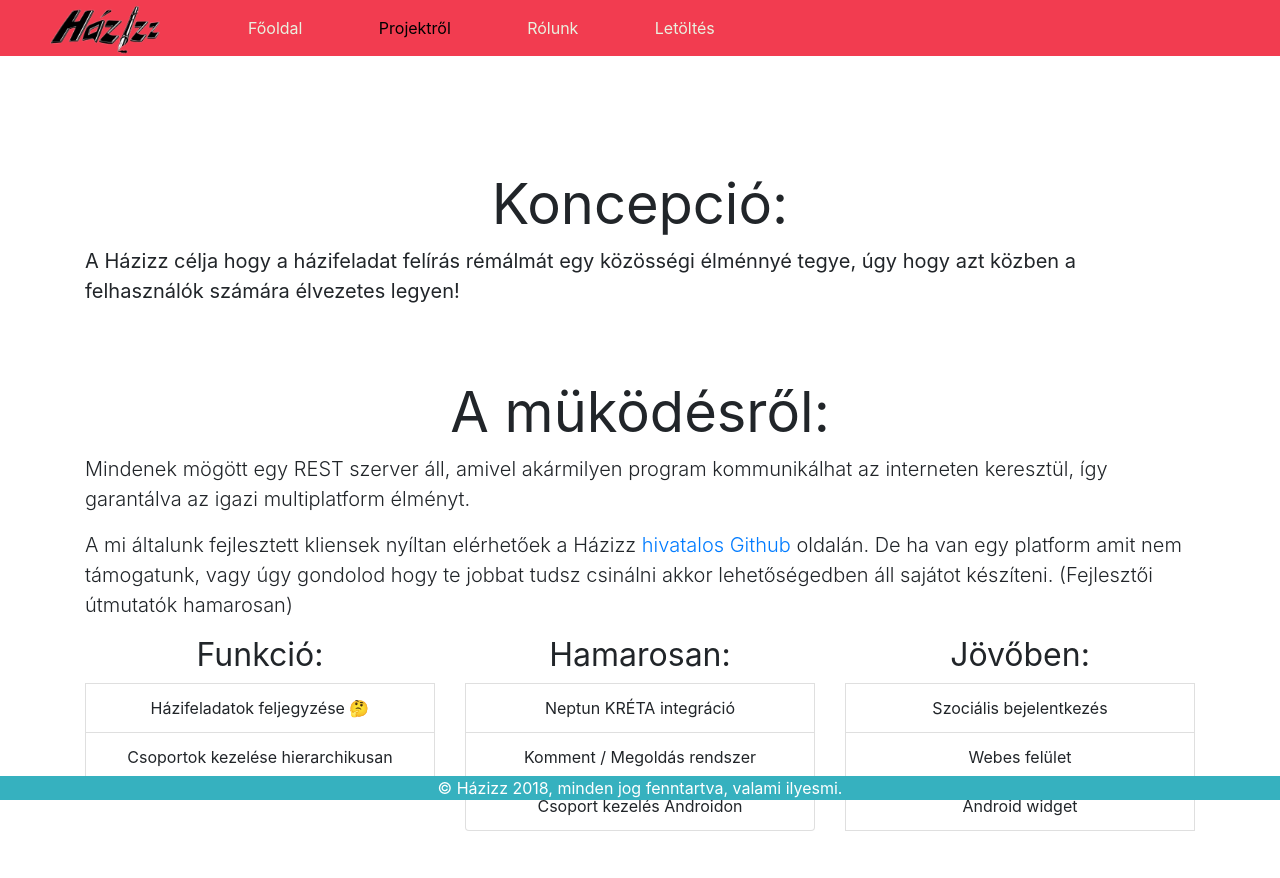
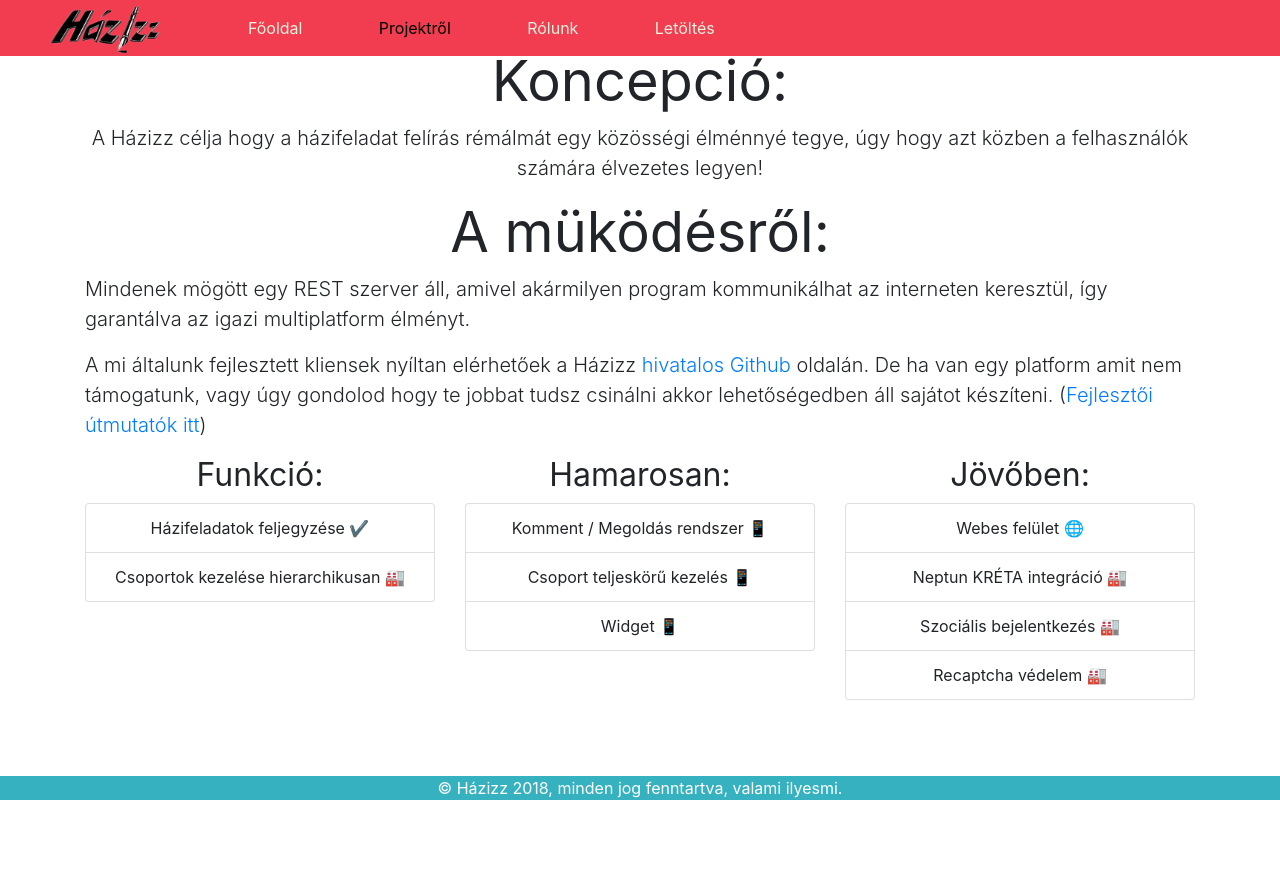
Before and after one commit to hazizz/hazizz.github.io, a plain HTML site: page project.html in a window 1280 px wide. After the commit the page ends 800 px from the top, so only its background shows below. Drawn offline with nearby package versions, Linux system fonts and the light colour scheme.

Commit message:
Update 0.4!

```diff
--- a/project.html
+++ b/project.html
@@ -36,40 +36,42 @@
     </nav>
 </header>
 
-<div class="container">
-    <div class="row">
+<div class="container pt-5">
+    <h1 class="display-4 font-weight-normal">Koncepció:</h1>
+    <p class="lead text-center">A Házizz célja hogy a házifeladat felírás rémálmát egy közösségi élménnyé tegye, úgy hogy azt közben a felhasználók számára élvezetes legyen!</p>
 
-        <div class="col-sm">
-            <h1 class="display-4 font-weight-normal">Koncepció:</h1>
-            <p class="lead font-weight-normal text-left">A Házizz célja hogy a házifeladat felírás rémálmát egy közösségi élménnyé tegye, úgy hogy azt közben a felhasználók számára élvezetes legyen!</p>
-        </div>
-        <div class="w-100"></div>
-        <div class="col-sm text-center smallpadding" style="padding-top: 0">
     <h2 class="display-4 font-weight-normal">A müködésről:</h2>
     <p class="lead text-left">Mindenek mögött egy REST szerver áll, amivel akármilyen program
         kommunikálhat az interneten keresztül, így garantálva az igazi multiplatform élményt.</p>
     <p class="lead text-left">A mi általunk fejlesztett kliensek nyíltan elérhetőek a
         Házizz <a href="https://github.com/hazizz" >hivatalos Github </a> oldalán.
         De ha van egy platform amit nem támogatunk, vagy úgy gondolod hogy te jobbat tudsz csinálni
-                akkor lehetőségedben áll sajátot készíteni. (Fejlesztői útmutatók hamarosan)</p>
-        </div>
-        <div class="w-100"></div>
+        akkor lehetőségedben áll sajátot készíteni. (<a href="https://documenter.getpostman.com/view/5139955/RWgtTxRj">Fejlesztői útmutatók itt</a>)</p>
+
+    <div class="row">
         <div class="col-sm-4 text-center last">
             <h2 class="display-5 font-weight-normal">Funkció:</h2>
-            <li class="list-group-item list-group-item">Házifeladatok feljegyzése 🤔</li>
-            <li class="list-group-item list-group-item">Csoportok kezelése hierarchikusan</li>
+            <ul class="list-group">
+                <li class="list-group-item">Házifeladatok feljegyzése ✔</li>
+                <li class="list-group-item">Csoportok kezelése hierarchikusan 🏭</li>
+            </ul>
         </div>
         <div class="col-sm-4 text-center last">
             <h2 class="display-5 font-weight-normal">Hamarosan:</h2>
-            <li class="list-group-item list-group-item">Neptun KRÉTA integráció</li>
-            <li class="list-group-item list-group-item">Komment / Megoldás rendszer</li>
-            <li class="list-group-item list-group-item">Csoport kezelés Androidon</li>
+            <ul class="list-group">
+                <li class="list-group-item">Komment / Megoldás rendszer 📱</li>
+                <li class="list-group-item">Csoport teljeskörű kezelés 📱</li>
+                <li class="list-group-item">Widget 📱</li>
+            </ul>
         </div>
         <div class="col-sm-4 text-center last">
             <h2 class="display-5 font-weight-normal">Jövőben:</h2>
-            <li class="list-group-item list-group-item">Szociális bejelentkezés</li>
-            <li class="list-group-item list-group-item">Webes felület</li>
-            <li class="list-group-item list-group-item">Android widget</li>
+            <ul class="list-group">
+                <li class="list-group-item">Webes felület 🌐</li>
+                <li class="list-group-item">Neptun KRÉTA integráció 🏭</li>
+                <li class="list-group-item">Szociális bejelentkezés 🏭</li>
+                <li class="list-group-item">Recaptcha védelem 🏭</li>
+            </ul>
             <br>
             <br>
         </div>
```
Also changed, not shown: aboutus.html (+10 -17 lines), download.html (+2 -2 lines). Lines whose indentation alone changed are shown as unchanged.
